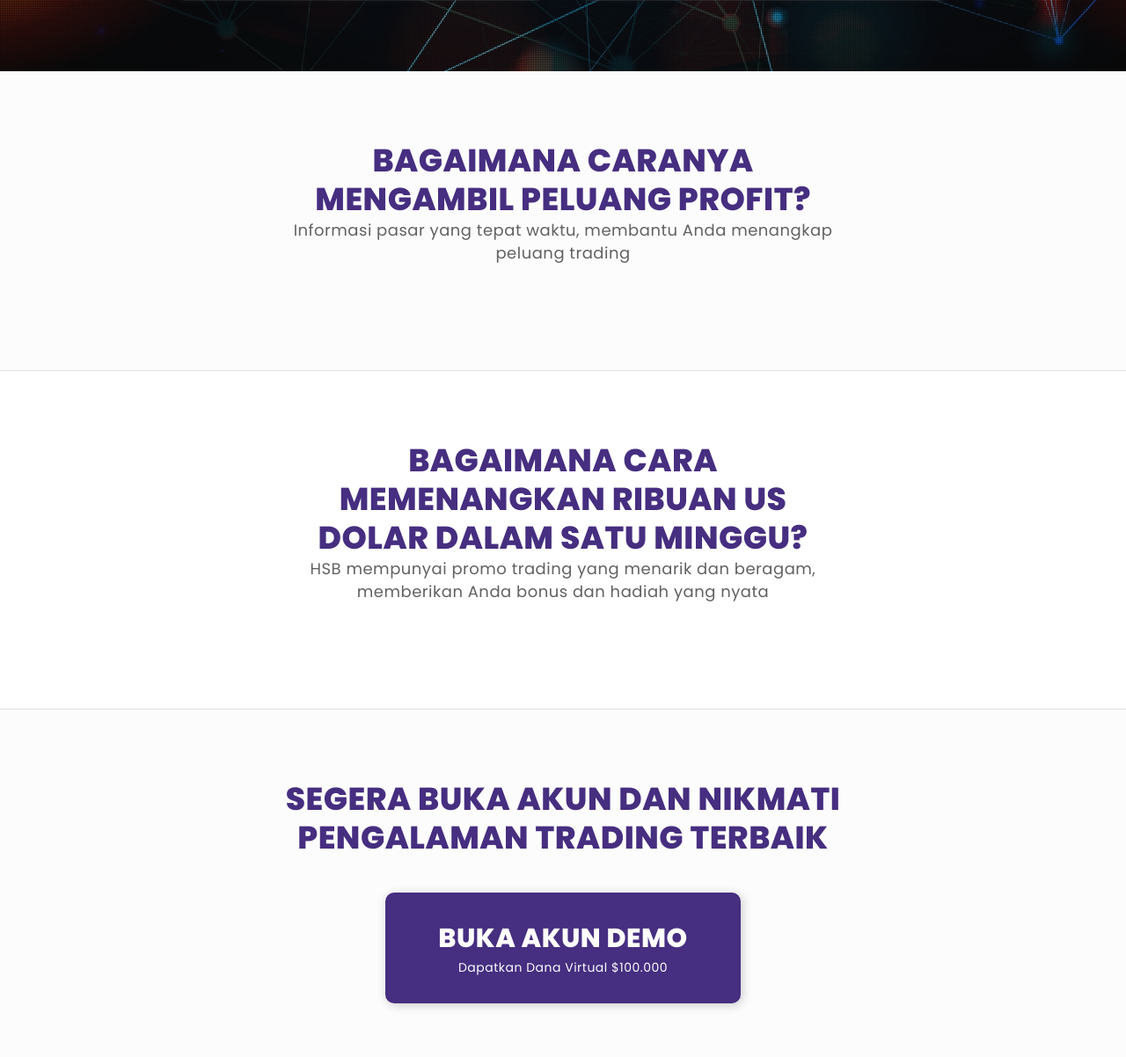
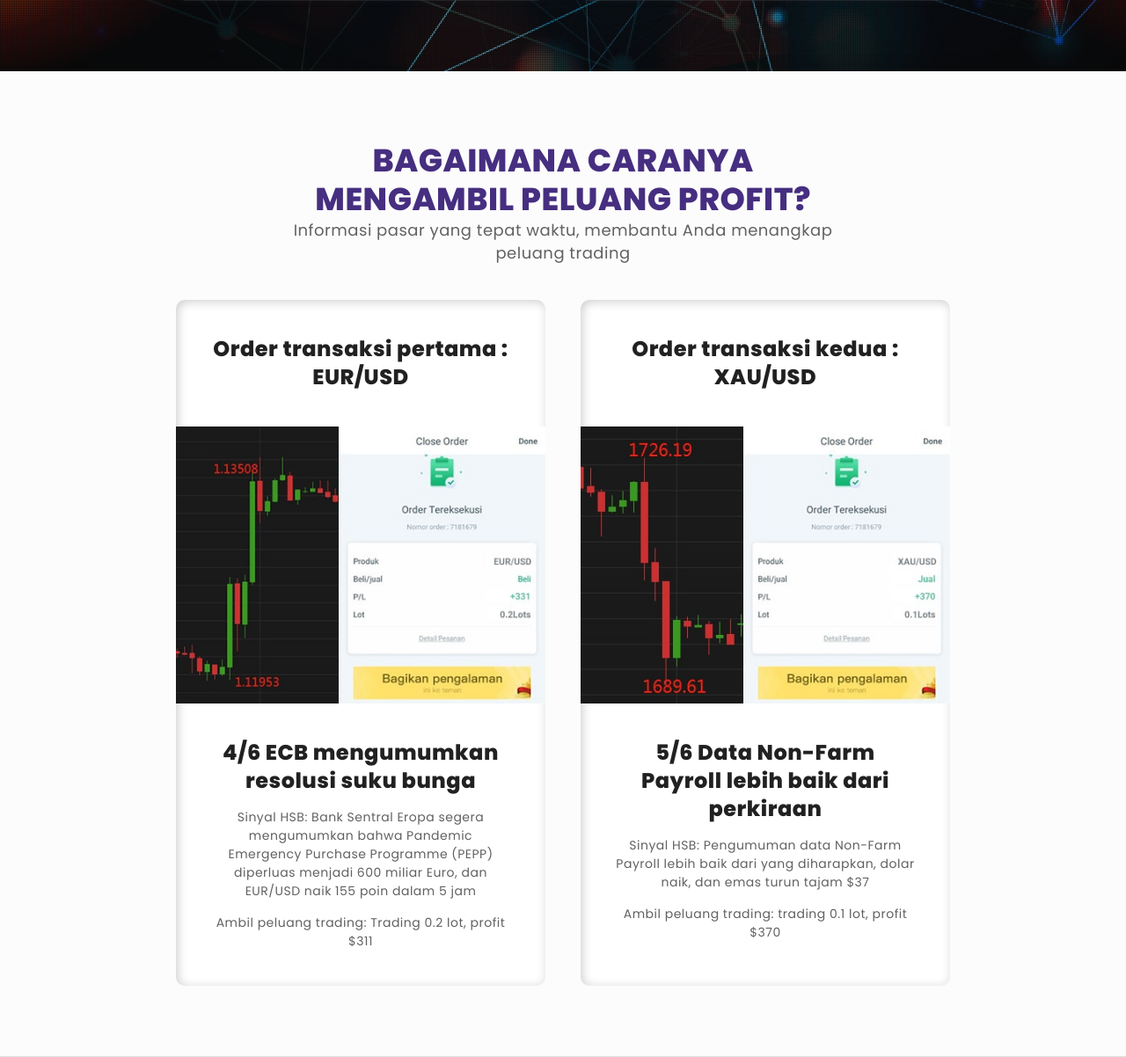
Before and after one commit to ovarz/hsb, a PHP site: page / in a window 1280 px wide. Shown: the part 2115-3317 px from the top of the page at 88% size. Run offline with PHP 8.4, Linux system fonts and the light colour scheme.

Commit message:
section profit

```diff
--- a/css/core.css
+++ b/css/core.css
@@ -88,6 +88,29 @@ footer > span > *{padding:var(--section-space) 0;}
 
 
 
+
+.profit > span{display:block; position:relative; z-index:3;}
+.profit-content > span{display:grid; grid-template-columns:repeat(auto-fit, minmax(240px,1fr)); grid-column-gap:10px; grid-row-gap:10px;}
+.profit-content-box{background-color:#FFF; overflow:hidden;
+-moz-border-radius:var(--rounded-normal); -webkit-border-radius:var(--rounded-normal); border-radius:var(--rounded-normal);
+-moz-box-shadow:var(--shadow-inset); -webkit-box-shadow:var(--shadow-inset); box-shadow:var(--shadow-inset);}
+.profit-content-box *{text-align:center;}
+.profit-content-box h5{font-weight:bold; color:var(--font-link-secondary); font-size:24px; line-height:32px;}
+.profit-content-box p{margin-top:15px;}
+.pcb-image{background-position:center right;}
+.pcb-image:after{content:''; display:block; padding-top:75%;}
+.pcb-info{padding:var(--section-space);}
+
+@media screen and (min-width:1024px){
+  .profit-content > span{max-width:880px;}
+}
+
+@media screen and (min-width:1280px){
+  .profit-content > span{grid-column-gap:var(--section-space); grid-row-gap:var(--section-space);}
+}
+
+
+
 .win{background-color:#FFF; border-top:1px solid #E0E0E0; border-bottom:1px solid #E0E0E0;}
 
 
--- a/module/profit.php
+++ b/module/profit.php
@@ -6,5 +6,36 @@
           <h4>Informasi pasar yang tepat waktu, membantu Anda menangkap peluang trading</h4>
         </span>
       </div>
+
+      <div class="profit-content content_center">
+        <span>
+          <div class="profit-content-box">
+            <div class="pcb-info">
+              <h5>Order transaksi pertama : EUR/USD</h5>
+            </div>
+            <div class="pcb-image flex_lazy">
+              <img alt="Content" data-original="img/eur-usd.jpg" />
+            </div>
+            <div class="pcb-info">
+              <h5>4/6 ECB mengumumkan resolusi suku bunga</h5>
+              <p>Sinyal HSB: Bank Sentral Eropa segera mengumumkan bahwa Pandemic Emergency Purchase Programme (PEPP) diperluas menjadi 600 miliar Euro, dan EUR/USD naik 155 poin dalam 5 jam</p>
+              <p>Ambil peluang trading: Trading 0.2 lot, profit $311</p>
+            </div>
+          </div>
+          <div class="profit-content-box">
+            <div class="pcb-info">
+              <h5>Order transaksi kedua : XAU/USD</h5>
+            </div>
+            <div class="pcb-image flex_lazy">
+              <img alt="Content" data-original="img/xau-usd.jpg" />
+            </div>
+            <div class="pcb-info">
+              <h5>5/6 Data Non-Farm Payroll lebih baik dari perkiraan</h5>
+              <p>Sinyal HSB: Pengumuman data Non-Farm Payroll lebih baik dari yang diharapkan, dolar naik, dan emas turun tajam $37</p>
+              <p>Ambil peluang trading: trading 0.1 lot, profit $370</p>
+            </div>
+          </div>
+        </span>
+      </div>
     </span>
   </section>
```
Also changed, not shown: img/eur-usd.jpg (added), img/xau-usd.jpg (added).
